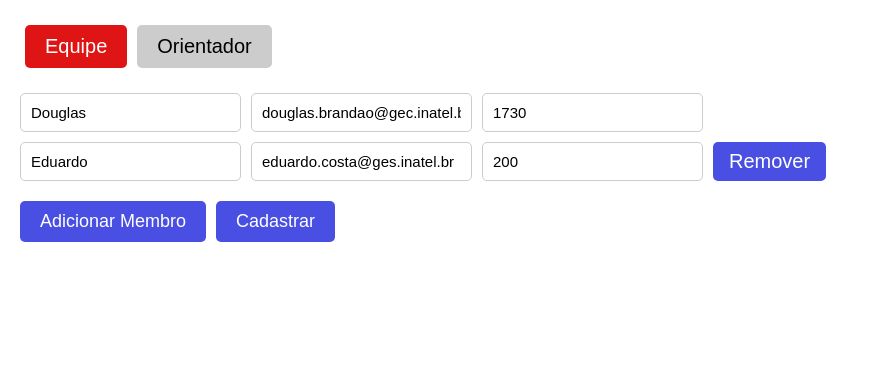
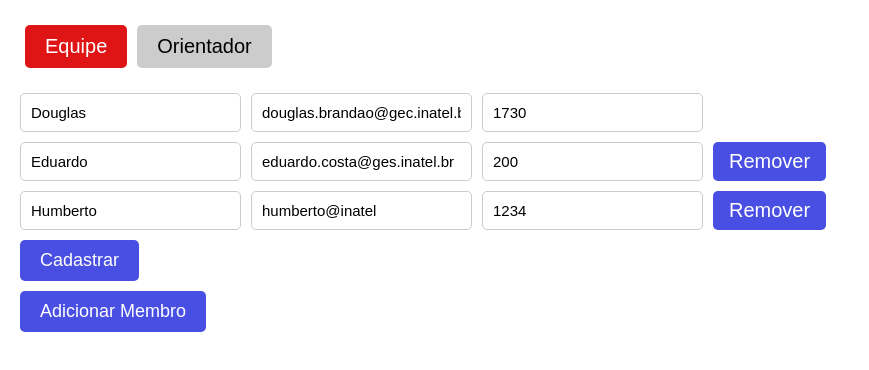
Before and after one commit to S204-Inatel-2024-1/Front_Ctrl-Alt-Defeat, a React (Create React App) app in the folder front_ctrl-alt-defeat/: page / in a window 1280 px wide. Shown: the top 370 px of the page, without its empty margins (0-869 px from the left). Built offline with nearby package versions, Linux system fonts and the light colour scheme; data requests are answered from the project's data file.

Commit message:
Metodo POST funcionando no json server, adicionando um membro ao bd

```diff
--- a/front_ctrl-alt-defeat/data/db.json
+++ b/front_ctrl-alt-defeat/data/db.json
@@ -3,12 +3,20 @@
     {
       "name": "Douglas",
       "matricula": 1730,
-        "email": "douglas.brandao@gec.inatel.br"
+      "email": "douglas.brandao@gec.inatel.br",
+      "id": "8fca"
     },
     {
       "name": "Eduardo",
       "matricula": 200,
-        "email": "eduardo.costa@ges.inatel.br"
+      "email": "eduardo.costa@ges.inatel.br",
+      "id": "5b08"
+    },
+    {
+      "id": "5477",
+      "name": "Humberto",
+      "matricula": "1234",
+      "email": "humberto@inatel"
     }
   ]
 }
--- a/front_ctrl-alt-defeat/src/App.js
+++ b/front_ctrl-alt-defeat/src/App.js
@@ -1,14 +1,16 @@
 import React, { useState, useEffect } from "react";
 import "./App.css";
 
-const url = "http://localhost:3000/TeamMembers"
+const url = "http://localhost:3000/TeamMembers";
 
 function Login() {
   const [aba, setAba] = useState("equipe");
   const [equipe, setEquipe] = useState([]);
-  const [name, setName] = useState("");
-  const [matricula, setMatricula] = useState("");
-  const [email, setEmail] = useState("")
+
+  // Estado para os campos do novo membro da equipe
+  const [name, setNovoNome] = useState("");
+  const [matricula, setNovaMatricula] = useState("");
+  const [email, setNovoEmail] = useState("");
 
   const [nomeOrientador, setNomeOrientador] = useState("");
   const [emailOrientador, setEmailOrientador] = useState("");
@@ -17,38 +19,38 @@ function Login() {
   // Resgatando dados
   useEffect(() => {
     async function fetchData() {
-      const res = await fetch(url)
-
-      // Transformando json em objeto
-      const data = await res.json()
-
+      const res = await fetch(url);
+      const data = await res.json();
       setEquipe(data);
     }
-
     fetchData();
   }, []);
 
   // Adicionando membros na equipe
   const handleSubmit = async (e) => {
-    e.preventDefault()
+    e.preventDefault();
+
+    const member = {
+      name,
+      matricula,
+      email,
+    };
 
     const res = await fetch(url, {
       method: "POST",
       headers: {
-        "Content-Type": "application/json"
+        "Content-Type": "application/json",
       },
-      body: JSON.stringify(equipe),
-    })
+      body: JSON.stringify(member),
+    });
 
-    // Carregamento dinamico - implementando no arquivo json
-    const addedMember = await res.json()
-    setEquipe((prevMembers) => [...prevMembers, addedMember])
+    const addedMember = await res.json();
+    setEquipe((prevMembers) => [...prevMembers, addedMember]);
 
-    setEquipe({ name: "", matricula: "", email: "" })
-  }
-
-  const mudarAba = (novaAba) => {
-    setAba(novaAba);
+    // Limpa os campos do novo membro após a submissão
+    // setNovoNome("");
+    // setNovaMatricula("");
+    // setNovoEmail("");
   };
 
   const mudarMembro = (indice, campo, valor) => {
@@ -56,6 +58,17 @@ function Login() {
       i === indice ? { ...membro, [campo]: valor } : membro
     );
     setEquipe(novaEquipe);
+    if (campo === 'name') {
+      setNovoNome(valor);
+    } else if (campo === 'matricula') {
+      setNovaMatricula(valor);
+    } else if (campo === 'email') {
+      setNovoEmail(valor);
+    }
+  };
+
+  const mudarAba = (novaAba) => {
+    setAba(novaAba);
   };
 
   const adicionarMembro = () => {
@@ -75,10 +88,10 @@ function Login() {
 
   const validarSenha = (valor) => valor.length >= 6;
 
-  const cadastrarEquipe = () => {
-    console.log("Dados dos Membros da Equipe: ");
-    console.log(equipe);
-  };
+  // const cadastrarEquipe = () => {
+  //   console.log("Dados dos Membros da Equipe: ");
+  //   console.log(equipe);
+  // };
 
   const cadastrarOrientador = () => {
     if (validarEmail(emailOrientador) && validarSenha(senhaOrientador)) {
@@ -109,29 +122,38 @@ function Login() {
       </div>
       {aba === "equipe" && (
         <div className={`equipe-section ${aba === "equipe" ? "active" : ""}`}>
+          <form onSubmit={handleSubmit}>
             {equipe.map((membro, indice) => (
               <div key={indice} className="membro-equipe">
+                <label>
                   <input
                     type="text"
                     placeholder={`Nome do Membro ${indice + 1}`}
                     value={membro.name}
-                onChange={(e) => mudarMembro(indice, "name", e.target.value)}
+                    onChange={(e) =>
+                      mudarMembro(indice, "name", e.target.value)
+                    }
                   />
+                </label>
+                <label>
                   <input
                     type="email"
                     placeholder={`Email do Membro ${indice + 1}`}
                     value={membro.email}
-                onChange={(e) => mudarMembro(indice, "email", e.target.value)}
+                    onChange={(e) => mudarMembro(indice, "email", e.target.value)
+                    }
                   />
+                </label>
+                <label>
                   <input
                     type="number"
                     placeholder={`Matrícula do Membro ${indice + 1}`}
                     value={membro.matricula}
                     onChange={(e) =>
-                  validarMatricula(e.target.value) &&
                       mudarMembro(indice, "matricula", e.target.value)
                     }
                   />
+                </label>
                 <div className="remove-btn">
                   {indice > 0 && (
                     <button onClick={() => removerMembro(indice)}>Remover</button>
@@ -139,23 +161,17 @@ function Login() {
                 </div>
               </div>
             ))}
-          <button
-            className="add-btn"
-            onClick={adicionarMembro}
-            onSubmit={handleSubmit}
-            disabled={equipe.length === 4}>
+            <button className="cadastrar-btn" disabled={equipe.length === 4}>
+              Cadastrar
+            </button>
+          </form>
+          <button className="add-btn" onClick={adicionarMembro} disabled={equipe.length === 4}>
             Adicionar Membro
-          </button>
-          <button className="cadastrar-btn" onClick={cadastrarEquipe}>
-            Cadastrar
           </button>
         </div>
       )}
       {aba === "orientador" && (
-        <div
-          className={`orientador-section ${aba === "orientador" ? "active" : ""
-            }`}
-        >
+        <div className={`orientador-section ${aba === "orientador" ? "active" : ""}`}>
           <input
             type="text"
             placeholder="Nome"
@@ -174,15 +190,13 @@ function Login() {
             value={senhaOrientador}
             onChange={(e) => setSenhaOrientador(e.target.value)}
           />
-        </div>
-      )}
-      {aba === "orientador" && (
           <button className="cadastrar-btn" onClick={cadastrarOrientador}>
             Cadastrar
           </button>
+        </div>
       )}
     </div>
   );
-};
+}
 
 export default Login;
```
Lines whose indentation alone changed are shown as unchanged.
